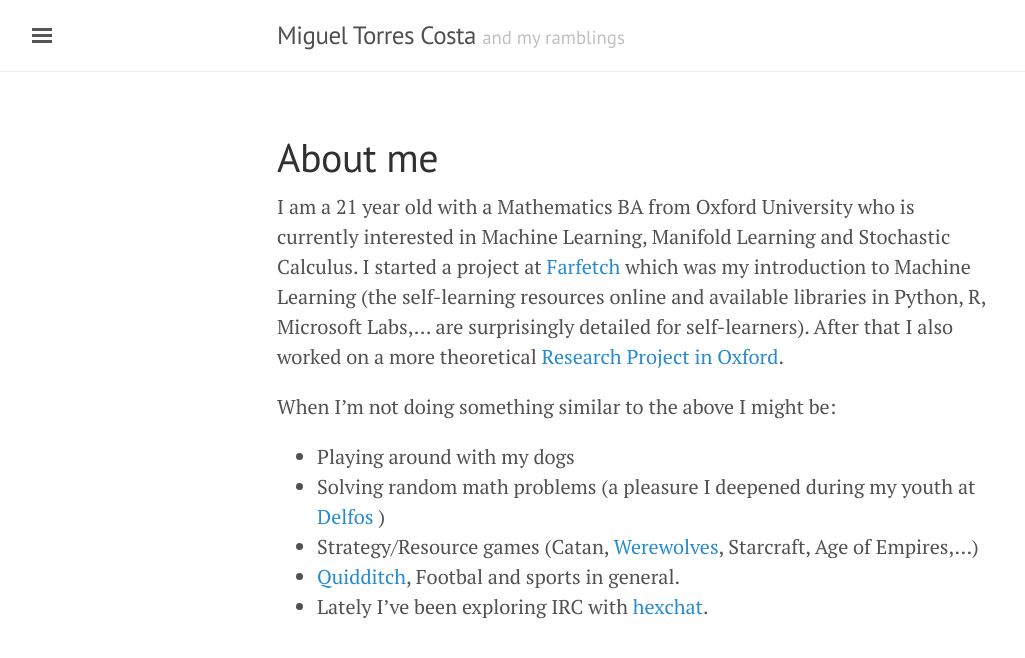
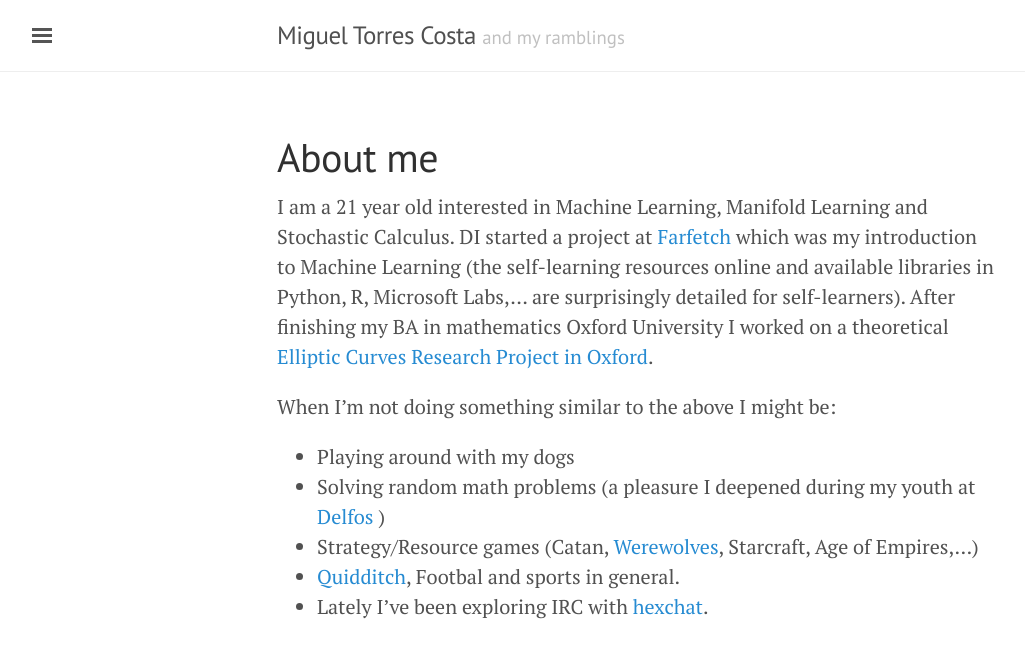
Before and after one commit to migueltorrescosta/migueltorrescosta.github.io, a Jekyll site: the page built from page_About me.md, in a window 1280 px wide. Shown: the top 658 px of the page, without its empty margins (3-1028 px from the left). Built offline with Jekyll 4.4.1, drawn with Linux system fonts in a browser that asks for light colours; nearby versions of some CDN libraries.

Commit message:
Updated content

```diff
--- a/page_About me.md
+++ b/page_About me.md
@@ -5,7 +5,7 @@ comments: false
 permalink: /about/
 ---
 
-I am a 21 year old with a Mathematics BA from Oxford University who is currently interested in Machine Learning, Manifold Learning and Stochastic Calculus. I started a project at [Farfetch]({{site.baseurl}}/2014/07/23/Farfetch) which was my introduction to Machine Learning (the self-learning resources online and available libraries in Python, R, Microsoft Labs,... are surprisingly detailed for self-learners). After that I also worked on a more theoretical [Research Project in Oxford]({{site.baseurl}}/2015/09/18/Elliptic-Curves/).
+I am a 21 year old interested in Machine Learning, Manifold Learning and Stochastic Calculus. DI started a project at [Farfetch]({{site.baseurl}}/2014/07/23/Farfetch) which was my introduction to Machine Learning (the self-learning resources online and available libraries in Python, R, Microsoft Labs,... are surprisingly detailed for self-learners). After finishing my BA in mathematics Oxford University I worked on a theoretical [Elliptic Curves Research Project in Oxford]({{site.baseurl}}/professional/2015/09/18/Elliptic-Curves/).
 
 When I'm not doing something similar to the above I might be:
 
```
